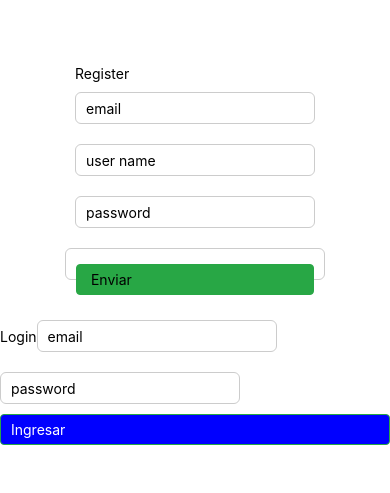
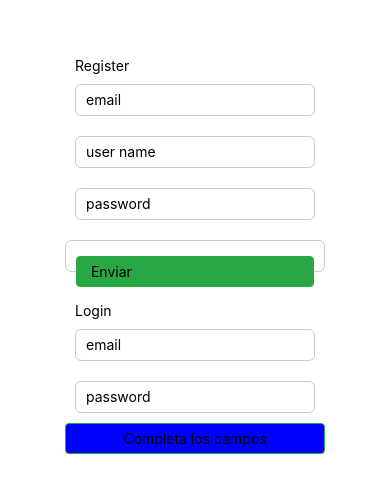
Before and after one commit to giulianacarabettaow/appProg3, a React Native app: screen / in a window 390 px wide. Shown: the part 177-670 px from the top of the page. Built offline with nearby package versions, Linux system fonts and the light colour scheme.

Commit message:
solucionando problemas de log in

```diff
--- a/App.js
+++ b/App.js
@@ -9,11 +9,7 @@ const Tab = createBottomTabNavigator
 export default function App() {
 
   return (
-    // <NavigationContainer>
-    //   <Tab.Navigator>
-    //       <Tab.Screen name='Register' component={Register} />
-    //   </Tab.Navigator>
-    // </NavigationContainer>
+
     <View style={styles.container}>
       <Register/>
       <Login/>
--- a/src/screens/Login/Login.js
+++ b/src/screens/Login/Login.js
@@ -13,23 +13,25 @@ class Login extends Component{
         }
         console.log(this.state)
     }
-
+//no andan los setStates
     login (email,pass){
         auth.signInWithEmailAndPassword(email,pass)
         .then(()=>{
-            // this.setState({loggedIN: true});
-            console.log('logeado')
+            this.setState({
+                loggedIN: true
+            })
+            console.log(this.state)
         })
         .catch( error => {
-            // this.setState({errorMessage: error})
             console.log(error)
-
+            this.setState({errorMessage: error.message})
         })
     }
 
     render(){
         return(
-            <view style={styles.formContainer}>
+            <View>
+            <View style={styles.formContainer}>
             <Text>Login</Text>
             <TextInput
                 style={styles.input}
@@ -46,14 +48,23 @@ class Login extends Component{
                 secureTextEntry={true}
                 value={this.state.password}
             />
-            <TouchableOpacity style={styles.button} onPress={()=>this.login(this.state.email, this.state.password)}>
-                <Text style={styles.textButton}>Ingresar</Text>
-            </TouchableOpacity>
-            {/* <TouchableOpacity onPress={ () => this.props.navigation.navigate('Registro')}>
-               <Text>No tengo cuenta. Registrarme.</Text>
-            </TouchableOpacity> */}
+            </View>
 
-            </view>
+            <View>
+            {
+                this.state.password === '' || this.state.email === '' ?
+                    <TouchableOpacity onPress={() => this.setState({errorMessage: 'Incomplete field'})} >
+                        <Text style={styles.button}> Completa los campos </Text>
+                    </TouchableOpacity>
+
+                :
+                    <TouchableOpacity onPress={() => this.login(this.state.email, this.state.password)} >
+                        <Text> Submit </Text>
+                    </TouchableOpacity>
+            }
+            </View>
+
+            </View>
         )
 
     }
--- a/src/screens/Register/Register.js
+++ b/src/screens/Register/Register.js
@@ -29,7 +29,7 @@ register (email,pass){
         console.log(response) //en user del objeto response que devuelve firebase hay mucha data del usuario registrado
     })
     .catch( error => {
-        this.setState({errorMessage: error}
+        this.setState({errorMessage: error.message}
         )
         // console.log(this.state.errorMessage)
     })
@@ -76,7 +76,7 @@ noUsername(text){
 
 render(){
     return(
-        <view>
+        <View>
             <View style={styles.formContainer}>
             <Text>Register</Text>
             <TextInput
@@ -102,7 +102,7 @@ render(){
                 value={this.state.password}
             />
             </View>
-            <view>
+            <View>
             {
              this.state.password === '' || this.state.email === '' ||  this.state.userName === '' ?
                     <View style={styles.input}>
@@ -119,8 +119,8 @@ render(){
                             {this.state.errorMessage ? <Text >{this.state.errorMessage}</Text> : false}
                     </View>
             }
-            </view>
-        </view>
+            </View>
+        </View>
         )
 
 }
```
